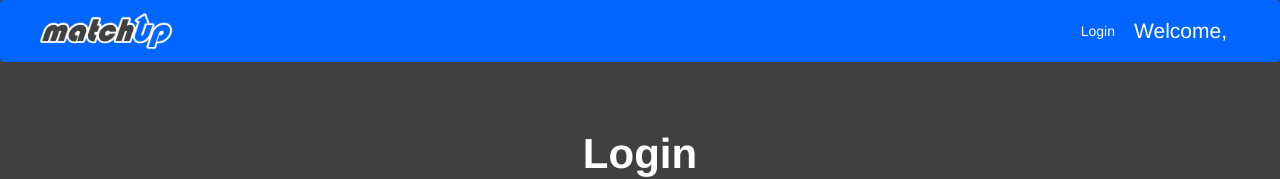
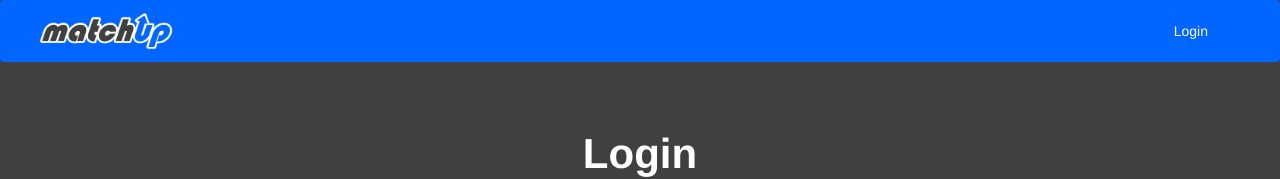
Before and after one commit to C-Dahr/matchup, a Vue app in the folder client/: page / in a window 1280 px wide. Shown: the top 179 px of the page. Built offline with nearby package versions, Linux system fonts and the light colour scheme.

Commit message:
Added check for login on welcome msg

```diff
--- a/client/src/components/Navbar.vue
+++ b/client/src/components/Navbar.vue
@@ -9,7 +9,7 @@
           <a class="nav-link" v-if="!isLoggedIn" href="/login">Login</a>
         </li>
         <li class="nav-item">
-              <div id="welcome-msg">Welcome, {{ username }}</div>
+          <div id="welcome-msg" v-if="isLoggedIn">Welcome, {{ username }}</div>
           <a class="nav-link" @click="logout" v-if="isLoggedIn" href="/login">Sign out</a>
         </li>
         <li class="nav-item">
@@ -56,18 +56,15 @@ export default {
     background-color: #0066FF;
 }
 
-.nav-link {
+.navbar .nav-link {
     color: white;
+    padding-top: 0;
+    padding-bottom: 0;
+    text-align: right;
 }
 
 .navbar-nav {
   padding-right: 1em;
-}
-
-.navbar-nav .nav-link {
-  padding-top: 0;
-  padding-bottom: 0;
-  text-align: right;
 }
 
 .nav-item {
```
Lines whose indentation alone changed are shown as unchanged.
